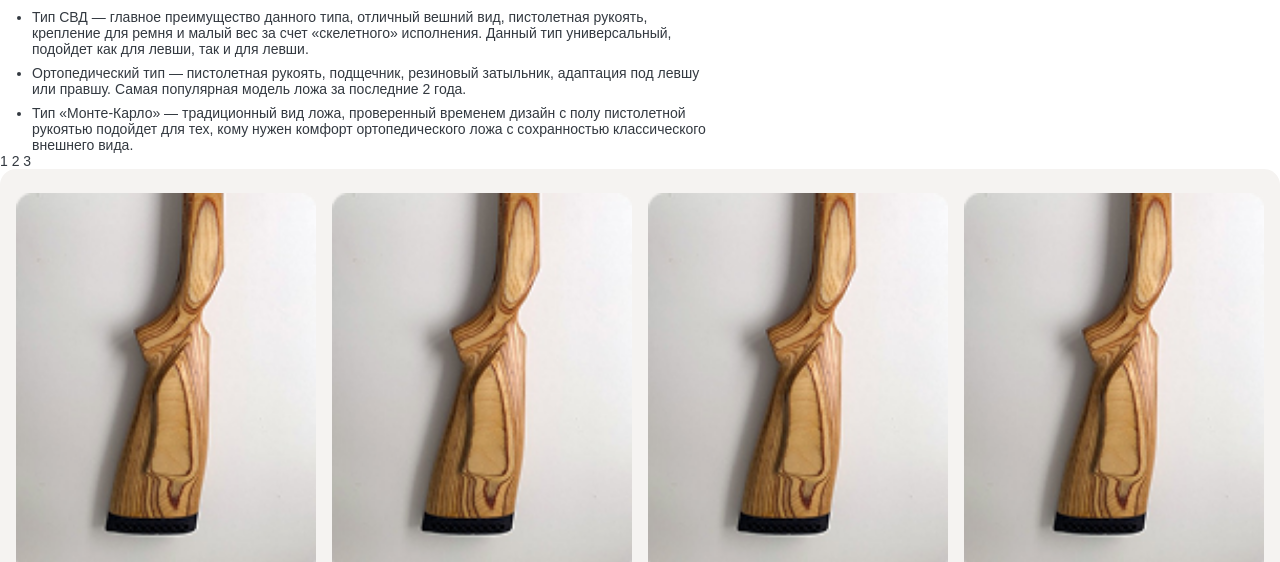
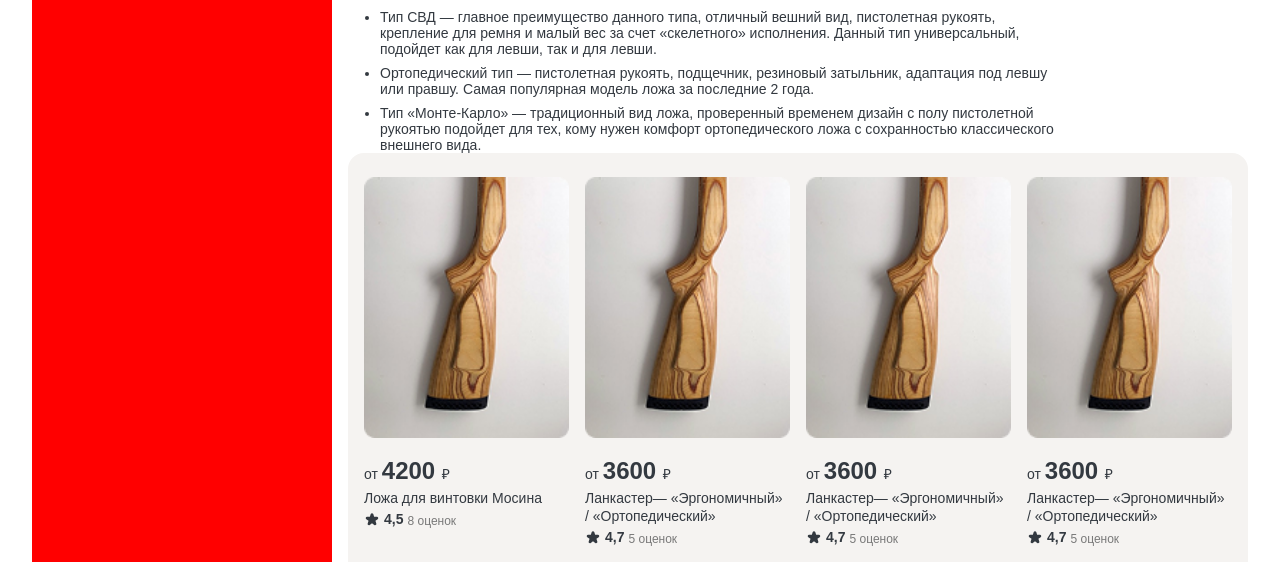
Before and after one commit to ksol95/prikladmarket_front, a website built with Vite: page src/pages/catalog.html in a window 1280 px wide. Shown: the part 228-790 px from the top of the page. Built offline with nearby package versions, Linux system fonts and the light colour scheme; a web font is replaced by a local one.

Commit message:
grid sidbar

```diff
--- a/src/pages/catalog.html
+++ b/src/pages/catalog.html
@@ -230,7 +230,7 @@
       </header>
 
       <!-- Колонка для фильтра и еще чего -->
-      <section class="main-grid__bar">
+      <section class="main-grid__sidebar">
         <div class="filter-form">1 2 3</div>
       </section>
 
--- a/src/scss/components/grid.scss
+++ b/src/scss/components/grid.scss
@@ -1,8 +1,9 @@
 :root {
   --grid-padding: 0;
-  --grid-areas: "header" "bar" "content";
+  --grid-areas: "header" "sidebar" "bar" "content";
   /* Базовый шаблон по умолчанию */
   --grid-bar-size: 0px;
+  --grid-sidebar-size: 0px;
   --grid-content-size: 0px;
   --grid-column-gap: 0px;
   --grid-columns-template: 100%;
@@ -29,6 +30,30 @@
     grid-area: bar;
     margin: var(--grid-bar-margin);
   }
+  &__sidebar {
+    grid-area: sidebar;
+    background-color: red;
+  }
+}
+
+@media (width >=1100px) {
+  :root {
+    --grid-padding: var(--g-8);
+    --grid-column-gap: var(--g-4);
+  }
+  .main-grid {
+    // Бар для всей страницы
+    &:has(&__sidebar) {
+      --grid-sidebar-size: minmax(200px, 300px);
+      --grid-content-size: minmax(814px, 1fr);
+      --grid-columns-template: var(--grid-content-size) var(--grid-sidebar-size);
+      --grid-areas: "header sidebar" "content sidebar";
+    }
+    &:has(&__sidebar).bar-left {
+      --grid-columns-template: var(--grid-sidebar-size) var(--grid-content-size);
+      --grid-areas: "sidebar header" "sidebar content";
+    }
+  }
 }
 
 @media (width >=1366px) {
@@ -37,25 +62,30 @@
     --grid-bar-size: calc(400px + var(--grid-column-gap));
     --grid-content-size: minmax(0, 1fr);
     --grid-column-gap: var(--g-4);
-    /* Устанавливаем шаблон по умолчанию для десктопа: бар справа */
-    --grid-columns-template: var(--grid-content-size) var(--grid-bar-size);
-    --grid-areas: "header header" "content bar";
-    --grid-bar-margin: 0 var(--g-4) 0 0;
   }
   .main-grid {
-    /* Если есть бар, применяем шаблон по умолчанию (бар справа) */
-    /* Это правило не обязательно, так как переменные уже установлены в :root,
-		но оставим для ясности и в случае, если нужно изменить поведение по умолчанию */
-    /* &:has(&__bar) {} */
+    // Бар для формы, столбец напротив контента
+    &:has(&__bar) {
+      --grid-columns-template: var(--grid-content-size) var(--grid-bar-size);
+      --grid-areas: "header header" "content bar";
+      --grid-bar-margin: 0 var(--g-4) 0 0;
+    }
     /* Если есть бар И у .main-grid есть класс .left, меняем шаблон (бар слева) */
     &:has(&__bar).bar-left {
+      --grid-columns-template: var(--grid-bar-size) var(--grid-content-size);
       --grid-areas: "header header" "bar content";
-      --grid-columns-template: var(--grid-bar-size) var(--grid-content-size);
       --grid-bar-margin: 0 0 0 var(--g-4);
-      /* Порядок столбцов в grid-template-columns остается тот же, но области меняются местами */
-      /* grid-template-columns: var(--grid-bar-size) var(--grid-content-size); */
-      /* На самом деле, нам не нужно менять порядок столбцов, достаточно поменять области */
-      /* grid-template-columns остается var(--grid-columns-template) из :root */
+    }
+    // Бар для всей страницы
+    &:has(&__sidebar) {
+      --grid-sidebar-size: 300px;
+      --grid-content-size: minmax(700px, calc(750px + var(--grid-column-gap)));
+      --grid-columns-template: var(--grid-content-size) var(--grid-sidebar-size);
+      --grid-areas: "header sidebar" "content sidebar";
+    }
+    &:has(&__sidebar).bar-left {
+      --grid-columns-template: var(--grid-sidebar-size) var(--grid-content-size);
+      --grid-areas: "sidebar header" "sidebar content";
     }
   }
 }
```
